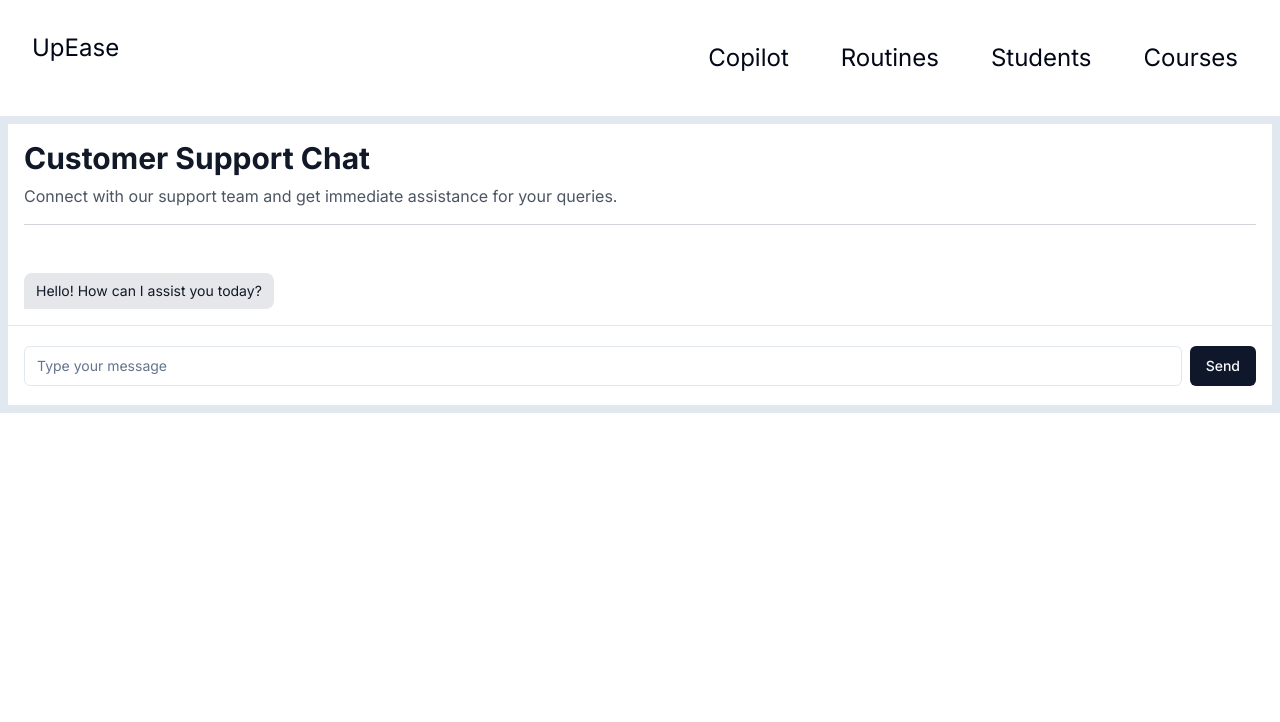
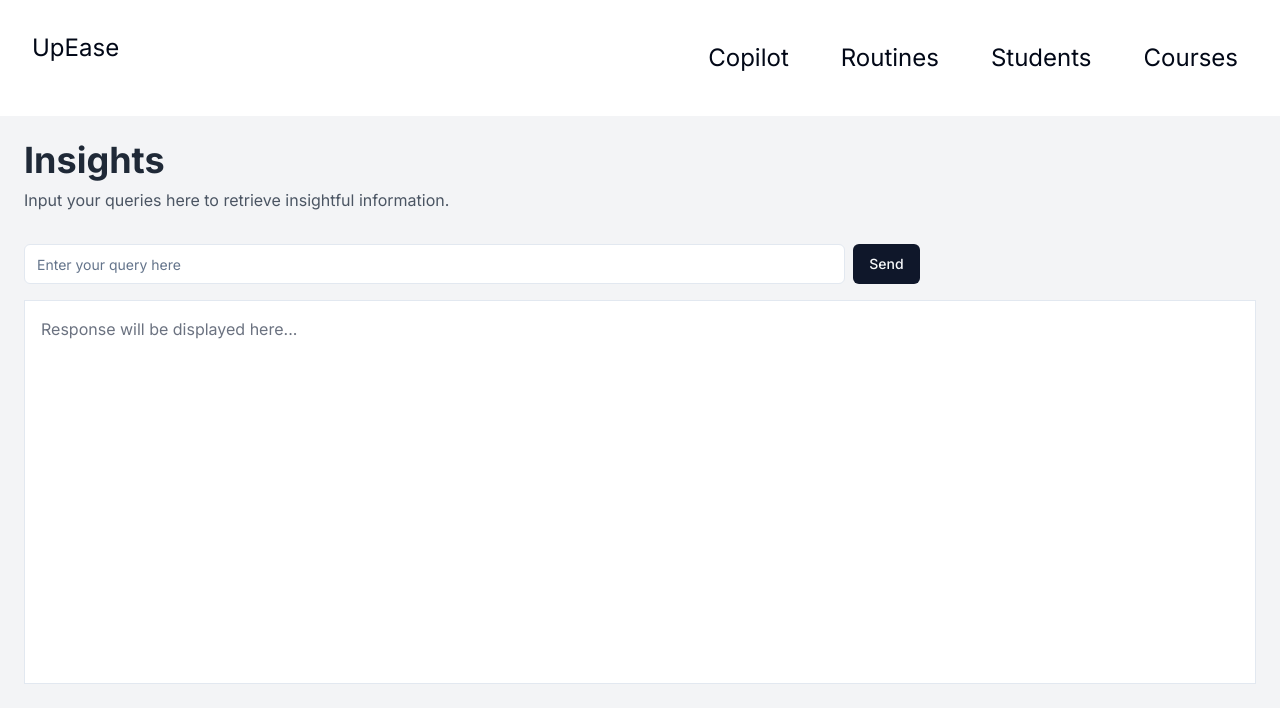
Before and after one commit to UpEase1/console, a Next.js app: page /copilots/insights in a window 1280 px wide. Shown: the top 722 px of the page. Built offline with nearby package versions, Linux system fonts and the light colour scheme.

Commit message:
modify insights UI

```diff
--- a/src/app/(dashboard)/copilots/insights/page.tsx
+++ b/src/app/(dashboard)/copilots/insights/page.tsx
@@ -1,124 +1,25 @@
-"use client";
-//import axios from "axios";
-import React, { useState, FormEvent } from "react";
+import React from "react";
 import { Input } from "@/components/ui/input";
 import { Button } from "@/components/ui/button";
 
-interface Message {
-  text: string;
-  isBot: boolean;
-}
-
-//check bottom of page for example function, remove this comment when you add the function.
-const Chatbot: React.FC = () => {
-  const [messages, setMessages] = useState<Message[]>([
-    { text: "Hello! How can I assist you today?", isBot: true },
-  ]);
-  const [inputValue, setInputValue] = useState("");
-
-  const handleSendMessage = (e: FormEvent<HTMLFormElement>) => {
-    e.preventDefault();
-    if (inputValue.trim() === "") return; // Don't send empty messages
-    setMessages([
-      ...messages,
-      { text: inputValue, isBot: false },
-      { text: "Thank you for chatting!", isBot: true }, //change this when you add the callOpenAI function
-    ]);
-    setInputValue("");
-  };
-
+const Component: React.FC = () => {
   return (
-    <div className="flex flex-col border-8 h-fit ">
-      <div className="p-4">
-        <h1 className="text-3xl font-bold text-gray-900 dark:text-gray-100">
-          Customer Support Chat
-        </h1>
-        <p className="mt-2 text-gray-600 dark:text-gray-300">
-          Connect with our support team and get immediate assistance for your
-          queries.
-        </p>
-        <hr className="my-4 border-gray-300 dark:border-gray-700" />
+    <div key="1" className="flex flex-col h-full  p-6 bg-gray-100 dark:bg-gray-900 mx-auto">
+      <header className="mb-8">
+        <h1 className="text-4xl font-bold text-gray-800 dark:text-gray-200 mb-2">Insights</h1>
+        <p className="text-gray-600 dark:text-gray-400">Input your queries here to retrieve insightful information.</p>
+      </header>
+      <div className="flex flex-row items-center mb-4">
+        <Input className="w-2/3 mr-2" placeholder="Enter your query here" type="text" />
+        <Button className="flex-none" type="submit">
+          Send
+        </Button>
       </div>
-      <div className="flex-1 overflow-auto p-4 space-y-4 max-h-96">
-        {messages.map((message, index) => (
-          <div
-            key={index}
-            className={`flex items-end justify-${
-              message.isBot ? "start" : "end"
-            }`}
-          >
-            <div className="max-w-xs py-2 px-3 rounded-tl-lg rounded-tr-lg rounded-br-lg bg-gray-200 dark:bg-gray-800">
-              <p className="text-sm text-gray-900 dark:text-gray-100">
-                {message.text}
-              </p>
-            </div>
-          </div>
-        ))}
+      <div className="flex-grow border p-4 bg-white dark:bg-gray-800 overflow-auto h-96">
+        <p className="text-gray-500 dark:text-gray-400">Response will be displayed here...</p>
       </div>
-      <form
-        className="border-t h-20 flex items-center space-x-2 px-4 "
-        onSubmit={handleSendMessage}
-      >
-        <Input
-          className="flex-1"
-          placeholder="Type your message"
-          value={inputValue}
-          onChange={(e) => setInputValue(e.target.value)}
-        />
-        <Button type="submit">Send</Button>
-      </form>
     </div>
   );
 };
 
-export default Chatbot;
-
-
-
-
-//Use this example funciton and add your key.
-/*import axios from "axios";
-
-const callOpenAI = async (input: string) => {
-  try {
-    const response = await axios.post(
-      "https://api.openai.com/v1/engines/davinci/completions",
-      {
-        prompt: input,
-        max_tokens: 150,
-      },
-      {
-        headers: {
-          Authorization: `Bearer YOUR_API_KEY`,
-          "Content-Type": "application/json",
-        },
-      }
-    );
-    return response.data.choices[0].text.trim();
-  } catch (error) {
-    console.error("Error calling OpenAI API:", error);
-    return "An error occurred while processing your request.";
-  }
-};
-*/
-
-
-//modify the handleSendMesage function to call the callOpenAI function and remove the hardcoded bot message.
-/*const handleSendMessage = async (e: FormEvent<HTMLFormElement>) => {
-    e.preventDefault();
-    if (inputValue.trim() === "") return; // Don't send empty messages
-
-    // Get the bot's response
-    const botResponse = await callOpenAI(inputValue);
-
-    // Update messages with the user's message and the bot's response
-    setMessages([
-      ...messages,
-      { text: inputValue, isBot: false },
-      { text: botResponse, isBot: true },
-    ]);
-
-    // Clear the input field
-    setInputValue("");
-  };
-*/
+export default Component;
```
